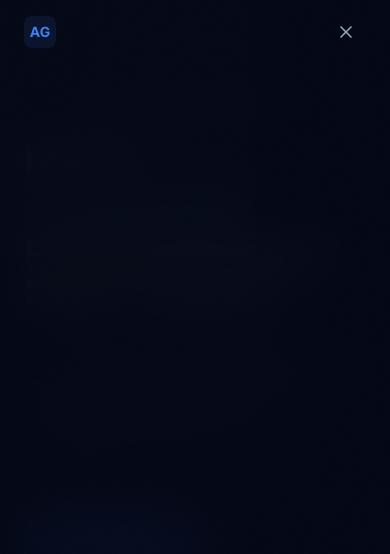
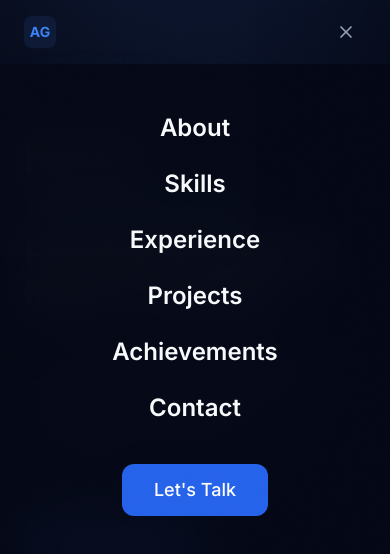
Before and after one commit to Abdelmassih2002/abdelmassih-gad, a React (Vite) app: page / in a window 390 px wide. Both pictures are taken after a click on the button "Open menu". Shown: the top 554 px of the page. Built offline with nearby package versions, Linux system fonts and the light colour scheme.

Commit message:
feat: enhance mobile menu with animation and transition effects

```diff
--- a/src/components/layout/Navbar.tsx
+++ b/src/components/layout/Navbar.tsx
@@ -96,27 +96,22 @@ export function Navbar() {
         </nav>
       </header>
 
-      {isMobileOpen && (
       <div
         id="mobile-menu"
-          className="fixed inset-0 z-40 bg-background/95 backdrop-blur-xl md:hidden"
+        className={`mobile-menu-overlay fixed top-16 right-0 bottom-0 left-0 z-[9999] bg-background/95 backdrop-blur-xl md:hidden ${
+          isMobileOpen ? 'open' : ''
+        }`}
         role="dialog"
         aria-modal="true"
         aria-label="Mobile navigation"
-          style={{
-            animation: shouldReduceMotion ? undefined : 'fadeIn 0.2s ease-out',
-          }}
       >
-          <nav className="flex h-full flex-col items-center justify-center gap-8">
-            {navItems.map((item, i) => (
+        <nav className="flex h-full flex-col items-center justify-start gap-6 pt-12 pb-8 overflow-y-auto">
+          {navItems.map((item) => (
             <a
               key={item.href}
               href={item.href}
               onClick={closeMobile}
-                className="text-2xl font-semibold text-text-primary transition-colors hover:text-accent"
-                style={{
-                  animation: shouldReduceMotion ? undefined : `fadeInUp 0.4s ${i * 0.05}s cubic-bezier(0.16, 1, 0.3, 1) both`,
-                }}
+              className="mobile-menu-item text-2xl font-semibold text-text-primary transition-colors hover:text-accent"
             >
               {item.label}
             </a>
@@ -124,16 +119,12 @@ export function Navbar() {
           <a
             href="#contact"
             onClick={closeMobile}
-              className="mt-4 rounded-xl bg-[#2563eb] px-8 py-3 text-lg font-medium text-white"
-              style={{
-                animation: shouldReduceMotion ? undefined : `fadeInUp 0.4s ${navItems.length * 0.05}s cubic-bezier(0.16, 1, 0.3, 1) both`,
-              }}
+            className="mobile-menu-item mt-4 rounded-xl bg-[#2563eb] px-8 py-3 text-lg font-medium text-white"
           >
             Let&apos;s Talk
           </a>
         </nav>
       </div>
-      )}
     </>
   );
 }
--- a/src/index.css
+++ b/src/index.css
@@ -368,6 +368,33 @@ body::before {
   transform: scale(1);
 }
 
+/* ===== MOBILE MENU ===== */
+.mobile-menu-overlay {
+  opacity: 0;
+  pointer-events: none;
+  transition: opacity 0.3s cubic-bezier(0.16, 1, 0.3, 1);
+}
+.mobile-menu-overlay.open {
+  opacity: 1;
+  pointer-events: auto;
+}
+.mobile-menu-overlay .mobile-menu-item {
+  opacity: 0;
+  transform: translateY(12px);
+  transition: opacity 0.3s cubic-bezier(0.16, 1, 0.3, 1),
+              transform 0.3s cubic-bezier(0.16, 1, 0.3, 1);
+}
+.mobile-menu-overlay.open .mobile-menu-item {
+  opacity: 1;
+  transform: translateY(0);
+}
+.mobile-menu-overlay.open .mobile-menu-item:nth-child(1) { transition-delay: 0.05s; }
+.mobile-menu-overlay.open .mobile-menu-item:nth-child(2) { transition-delay: 0.1s; }
+.mobile-menu-overlay.open .mobile-menu-item:nth-child(3) { transition-delay: 0.15s; }
+.mobile-menu-overlay.open .mobile-menu-item:nth-child(4) { transition-delay: 0.2s; }
+.mobile-menu-overlay.open .mobile-menu-item:nth-child(5) { transition-delay: 0.25s; }
+.mobile-menu-overlay.open .mobile-menu-item:nth-child(6) { transition-delay: 0.3s; }
+
 /* Modal backdrop */
 .anim-fade {
   opacity: 0;
```
Lines whose indentation alone changed are shown as unchanged.
